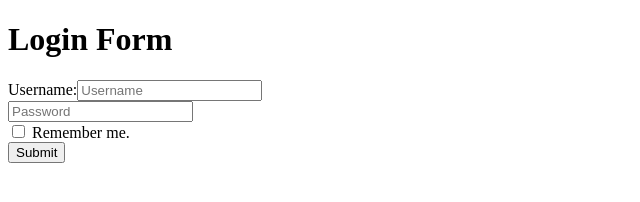
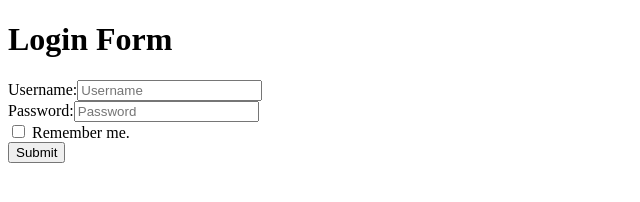
Before and after one commit to acciojob/remember-me-login-form-Mazhar-54321, a website: page main.html in a window 1280 px wide. Shown: the whole page, without its empty margins (0-640 px from the left). Drawn offline with Linux system fonts and the light colour scheme.

Commit message:
created a submission

```diff
--- a/main.html
+++ b/main.html
@@ -10,7 +10,7 @@
 
   <form id="loginForm">
     <label for="username">Username:</label><input type="text" id="username" placeholder="Username" /><br />
-    <input type="password" id="password" placeholder="Password" /><br />
+    <label for="password">Password:</label><input type="password" id="password" placeholder="Password" /><br />
 
     <label>
       <input type="checkbox" id="checkbox" />
```
